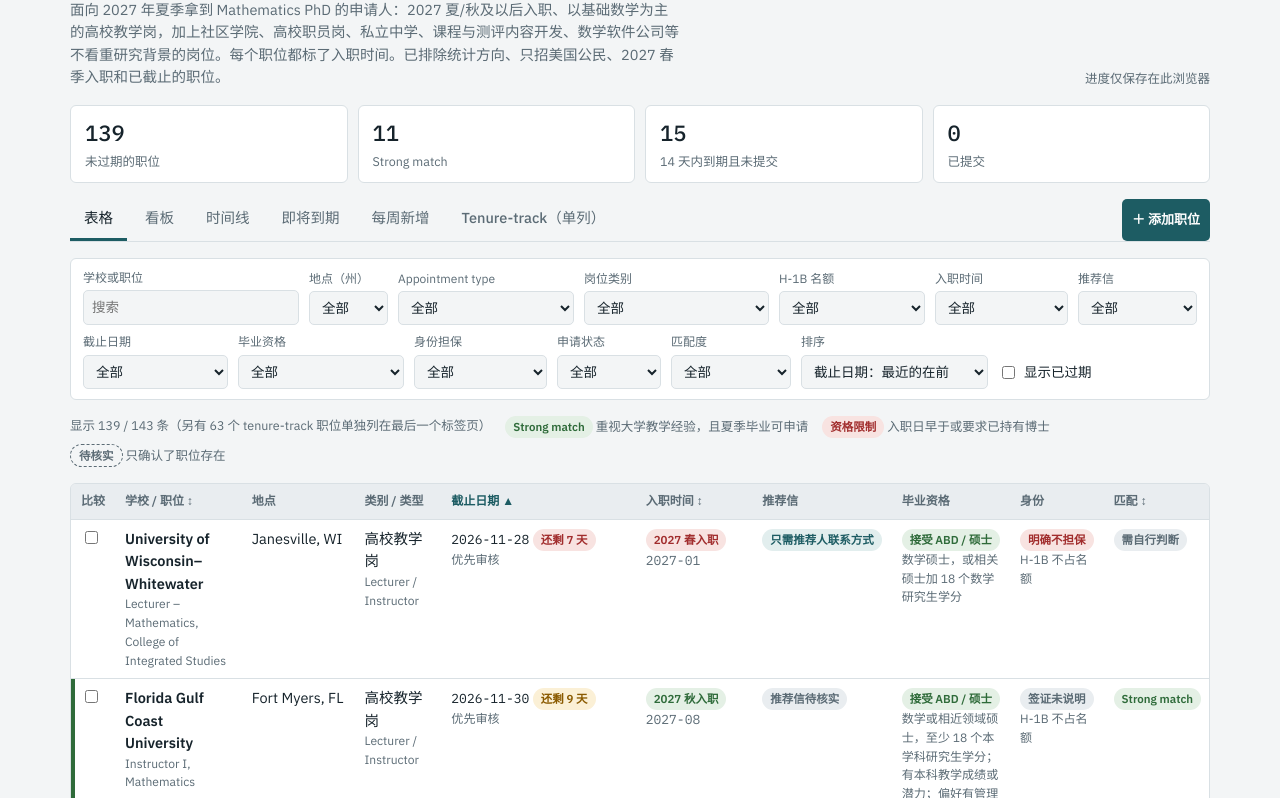
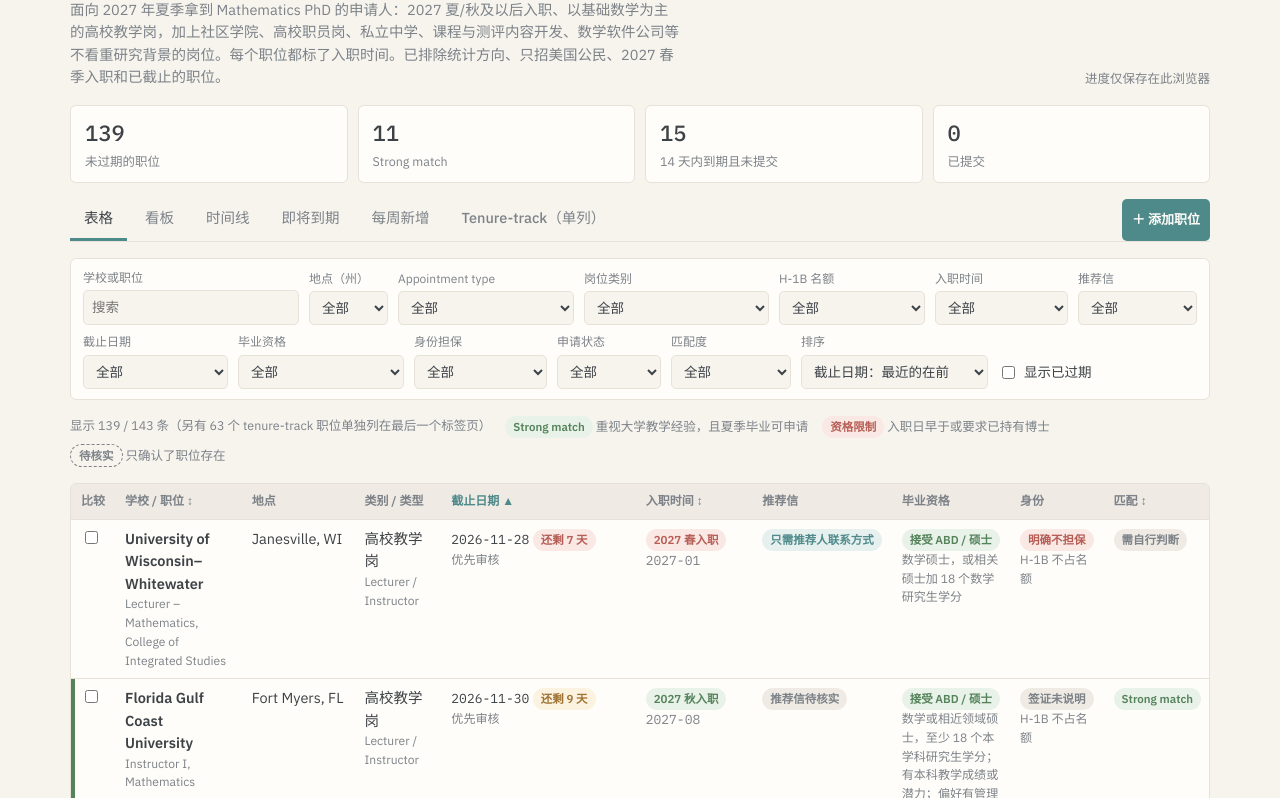
Before and after one commit to TabbyMao/job-tracker, a plain HTML site: page index.html in a window 1280 px wide. Shown: the part 63-861 px from the top of the page. Drawn offline with Linux system fonts and the light colour scheme.

Commit message:
柔和浅色配色，不跟随系统深色模式
Co-Authored-By: Claude Opus 5.5 <noreply@anthropic.com>
Claude-Session: https://claude.ai/code/session_013D464BgfXf19jJTxACorsk

```diff
--- a/index.html
+++ b/index.html
@@ -10,35 +10,16 @@
 <style>
 /* Layout idea: an application ledger. One catalog, five lenses (table, board, timeline, due, new); deadline and eligibility are always the first things the eye meets. */
 :root{
-  --bg:#f3f5f6; --surface:#ffffff; --ink:#16232b; --muted:#5b6b75; --line:#d9e0e4;
-  --accent:#1d5c63; --accent-soft:#e2eeee;
-  --good:#2f6b3a; --good-soft:#e4f0e5;
-  --warn:#8a5a00; --warn-soft:#fbf0d6;
-  --bad:#a12d2d; --bad-soft:#f8e3e1;
-  --neutral-soft:#e9edf0;
+  color-scheme:light;
+  --bg:#f7f4ee; --surface:#fffdf9; --ink:#3d4247; --muted:#7c8288; --line:#e7e1d7;
+  --accent:#4f8a8b; --accent-soft:#e6f0ee;
+  --good:#55835c; --good-soft:#e9f2e8;
+  --warn:#a07434; --warn-soft:#fbf2df;
+  --bad:#b65d55; --bad-soft:#f9e8e4;
+  --neutral-soft:#efebe4;
   --display:"Noto Serif SC","Songti SC","SimSun",serif;
   --body:"IBM Plex Sans","PingFang SC","Microsoft YaHei","Noto Sans SC",system-ui,sans-serif;
   --mono:"IBM Plex Mono",ui-monospace,Menlo,Consolas,monospace;
-}
-@media (prefers-color-scheme: dark){
-  :root:not([data-theme="light"]){
-    color-scheme:dark;
-    --bg:#10181c; --surface:#18232a; --ink:#e6edf0; --muted:#9aaab3; --line:#2b3a43;
-    --accent:#7cc4c6; --accent-soft:#1d3539;
-    --good:#8fd09a; --good-soft:#1c3222;
-    --warn:#e9c46a; --warn-soft:#3a2f12;
-    --bad:#f09a94; --bad-soft:#3d1f1e;
-    --neutral-soft:#22303a;
-  }
-}
-:root[data-theme="dark"]{
-  color-scheme:dark;
-  --bg:#10181c; --surface:#18232a; --ink:#e6edf0; --muted:#9aaab3; --line:#2b3a43;
-  --accent:#7cc4c6; --accent-soft:#1d3539;
-  --good:#8fd09a; --good-soft:#1c3222;
-  --warn:#e9c46a; --warn-soft:#3a2f12;
-  --bad:#f09a94; --bad-soft:#3d1f1e;
-  --neutral-soft:#22303a;
 }
 *{box-sizing:border-box}
 html{-webkit-text-size-adjust:100%}
```
